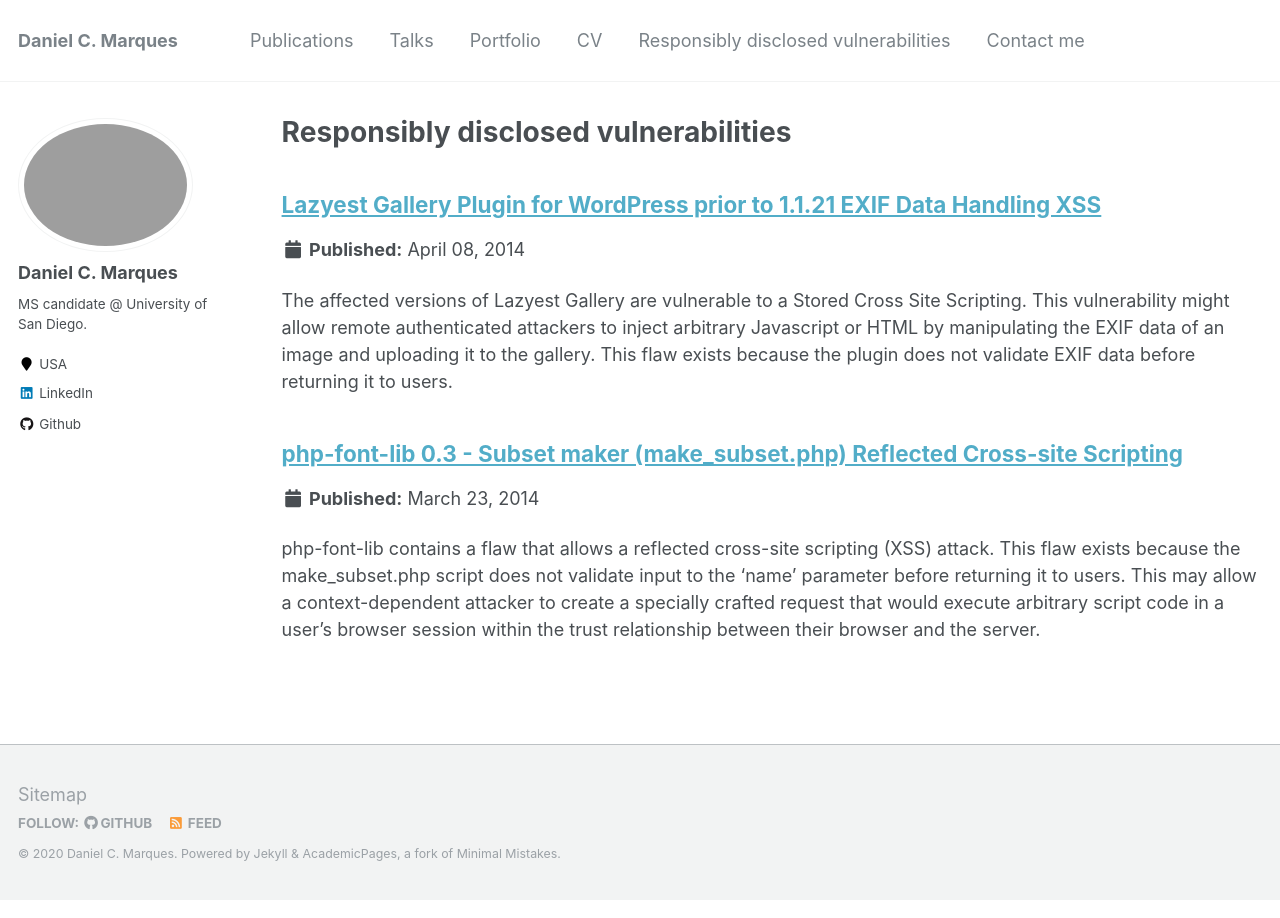
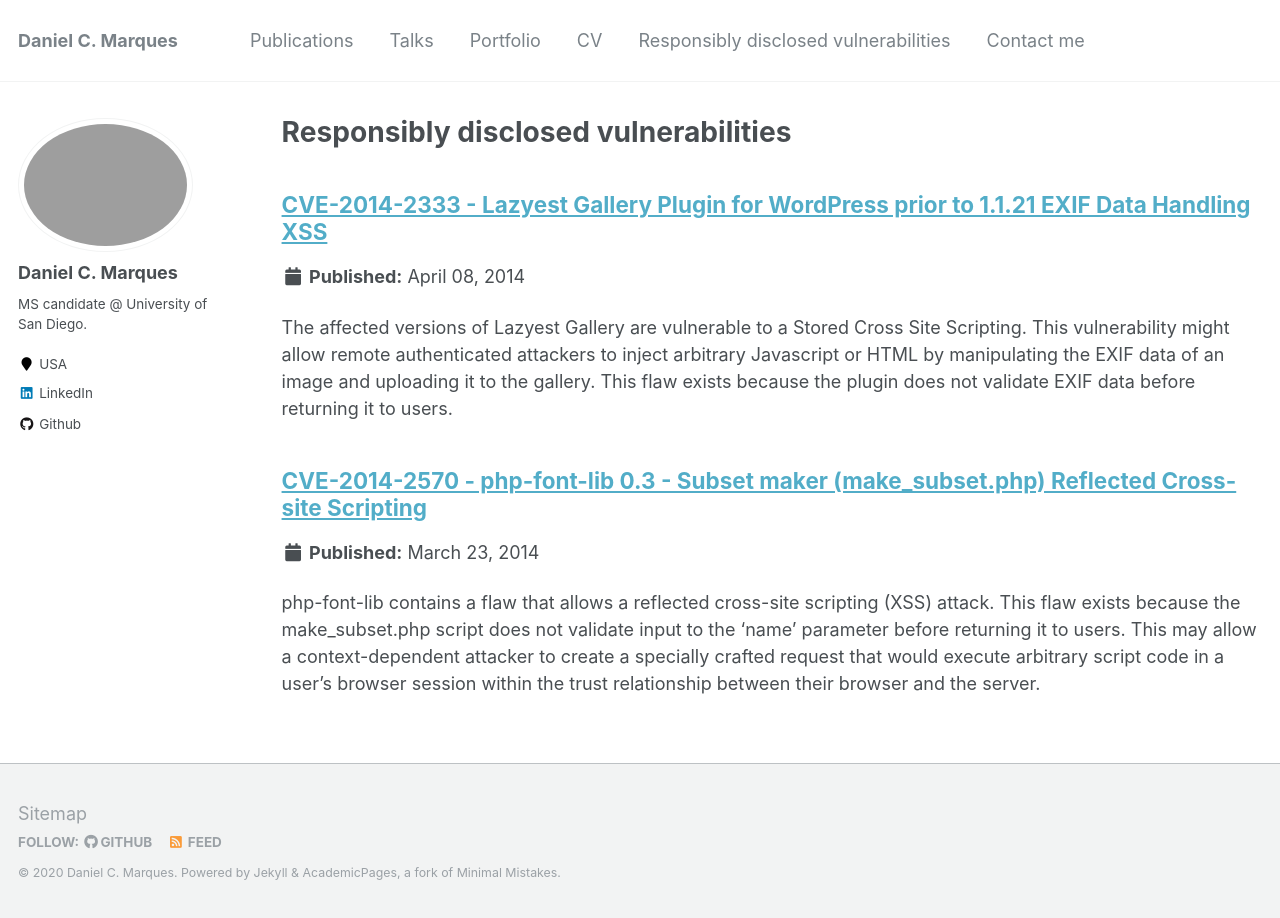
Before and after one commit to danielcmarques/danielcmarques.github.io, a Jekyll site: the page built from _pages/advisores.md, in a window 1280 px wide. Built offline with Jekyll 4.4.1, drawn with Linux system fonts in a browser that asks for light colours.

Commit message:
Formating - advisories

```diff
--- a/_advisories/2014-03-23-cve-2014-2570.md
+++ b/_advisories/2014-03-23-cve-2014-2570.md
@@ -1,5 +1,5 @@
 ---
-title: "php-font-lib 0.3 - Subset maker (make_subset.php) Reflected Cross-site Scripting"
+title: "CVE-2014-2570 - php-font-lib 0.3 - Subset maker (make_subset.php) Reflected Cross-site Scripting"
 collection: advisories
 #type: "Tutorial"
 cve: "CVE-2014-2570"
--- a/_advisories/2014-04-08-cve-2014-2333.md
+++ b/_advisories/2014-04-08-cve-2014-2333.md
@@ -1,5 +1,5 @@
 ---
-title: "Lazyest Gallery Plugin for WordPress prior to 1.1.21 EXIF Data Handling XSS"
+title: "CVE-2014-2333 - Lazyest Gallery Plugin for WordPress prior to 1.1.21 EXIF Data Handling XSS"
 collection: advisories
 #type: "Tutorial"
 cve: "CVE-2014-2333"
```
